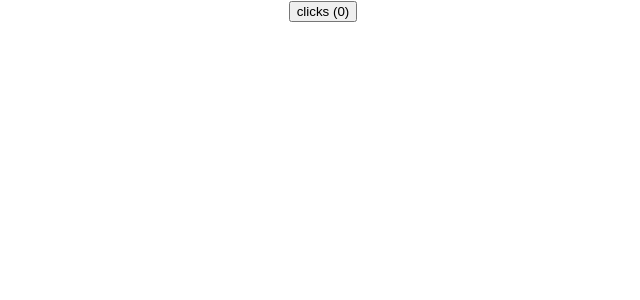
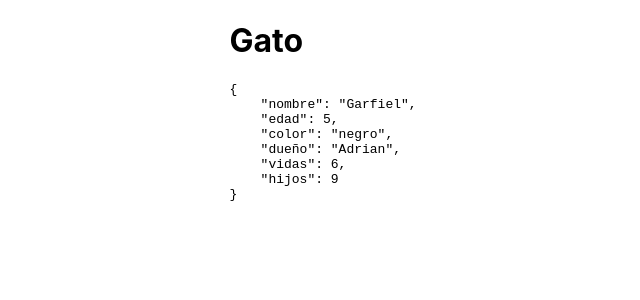
Before and after one commit to adrian1426/UniversidadReactJS, a React (Create React App) app: page / in a window 1280 px wide. Shown: the top 300 px of the page, without its empty margins (317-957 px from the left). Built offline with nearby package versions, Linux system fonts and the light colour scheme.

Commit message:
spread operator en props de componentes

```diff
--- a/src/App.css
+++ b/src/App.css
@@ -1,3 +1,4 @@
 .App {
-  text-align: center;
+  display: flex;
+  justify-content: center;
 }
--- a/src/App.js
+++ b/src/App.js
@@ -1,45 +1,35 @@
 import React from 'react';
 import './App.css';
 
+const Gato = props => {
+  return (
+    <div>
+      <h1>Gato</h1>
+      <pre>{JSON.stringify(props, null, 4)}</pre>
+    </div>
+  );
+};
 
 class App extends React.Component {
-
   state = {
-    click: 0
+    vidas: 6,
+    hijos: 9,
   };
 
-  addClick = () => {
-    this.setState({
-      click: this.state.click + 1
-    });
-  };
+  render() {
+    const otrosDatos = {
+      color: 'negro',
+      dueño: 'Adrian',
+    };
 
-  addClick2 = () => {
-    this.setState((prevState, props) => {
-      if (prevState.click === 5) {
-        return null;
-      }
-
-      return {
-        click: prevState.click + 1
-      }
-
-    });
-  };
-
-  addClick3 = () => {
-    this.setState(prevState => (
-      {
-        click: prevState.click + 1
-      }
-    ));
-  };
-
-
-  render() {
     return (
       <div className="App">
-        <button onClick={this.addClick2}>clicks ({this.state.click})</button>
+        <Gato
+          nombre="Garfiel"
+          edad={5}
+          {...otrosDatos}
+          {...this.state}
+        />
       </div>
     );
   }
```
